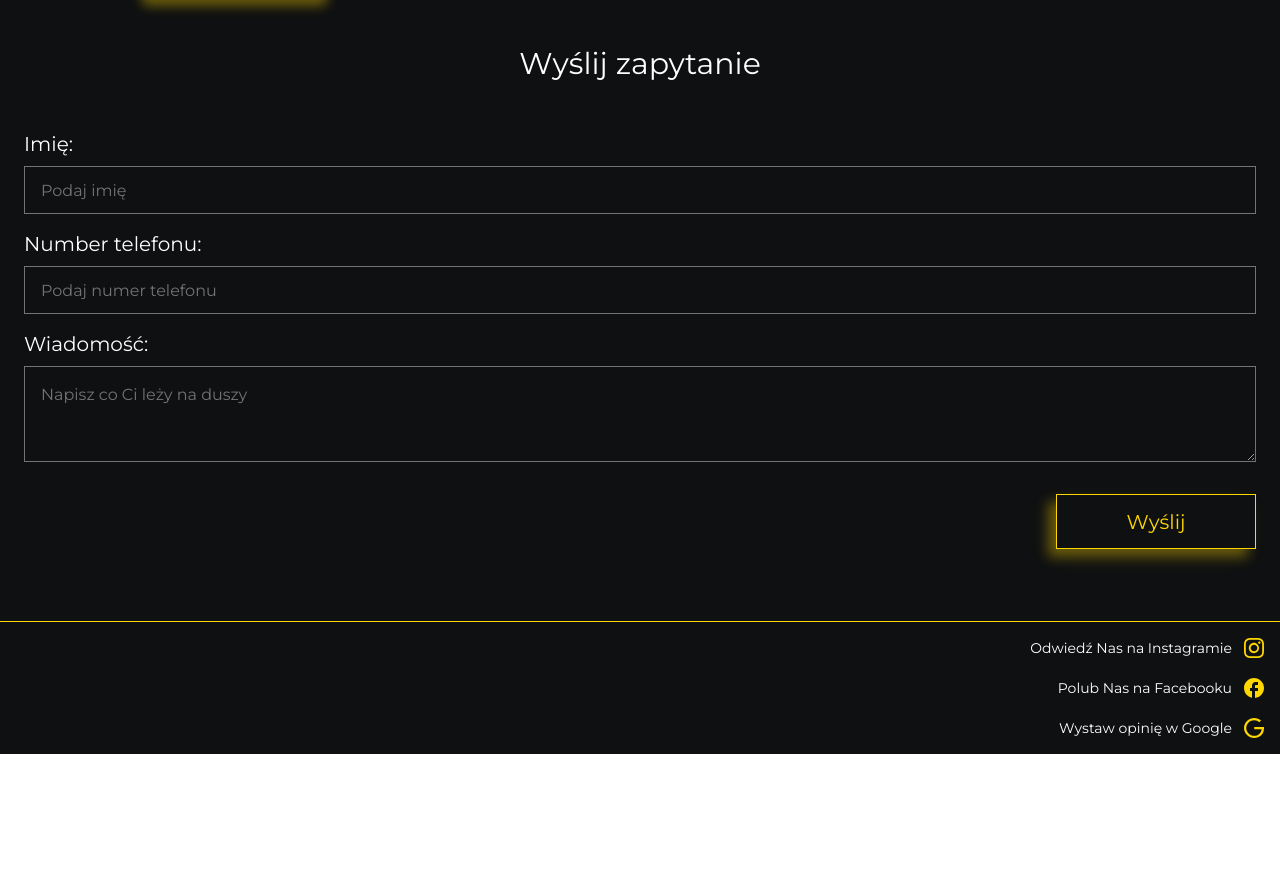
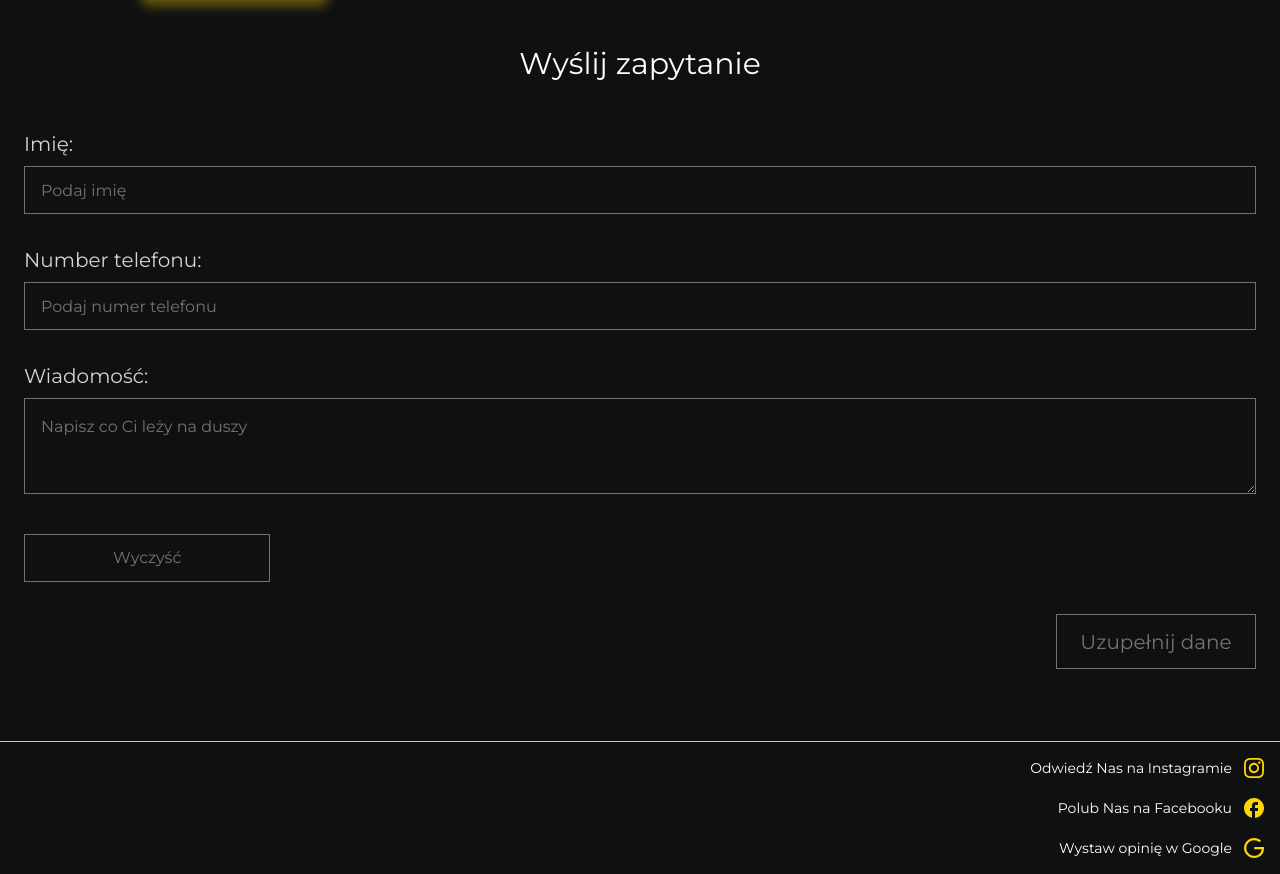
Before and after one commit to rafal19987/Hairdresser-Salon-Landing-Page-Booking-System-Nextjs-Tailwind-TypeScript-Redux-Nextauth-Zod, a Next.js app: page /contact in a window 1280 px wide. Shown: the part 1262-2136 px from the top of the page. Before the commit the page ends 2016 px from the top, so only its background shows below. Built offline with nearby package versions, Linux system fonts and the light colour scheme.

Commit message:
feat: create form validation with zod nad react hook form

```diff
--- a/src/components/pages/contact/ContactForm.tsx
+++ /dev/null
@@ -1,57 +0,0 @@
-'use client';
-
-import { useForm, SubmitHandler } from 'react-hook-form';
-
-type TFormProps = {
-  name: string;
-  phoneNumber: number;
-  message: string;
-};
-
-const ContactForm = () => {
-  const {
-    register,
-    handleSubmit,
-    formState: { errors },
-  } = useForm<TFormProps>();
-
-  const onSubmit: SubmitHandler<TFormProps> = (data) => console.log(data);
-
-  return (
-    <form className="flex flex-col" onSubmit={handleSubmit(onSubmit)}>
-      <label className="text-xl" htmlFor="imie">
-        Imię:
-      </label>
-      <input
-        {...register('name', { required: true })}
-        className="h-12 mt-2 p-4 border border-neutral-500 bg-transparent focus:border-[var(--gold)] placeholder:text-neutral-500"
-        type="text"
-        placeholder="Podaj imię"
-      />
-      <label className="mt-4 text-xl" htmlFor="phoneNumber">
-        Number telefonu:
-      </label>
-      <input
-        {...register('phoneNumber', { required: true })}
-        className="h-12 mt-2 p-4 border border-neutral-500 bg-transparent focus:border-[var(--gold)] placeholder:text-neutral-500"
-        type="number"
-        placeholder="Podaj numer telefonu"
-      />
-      <label className="mt-4 text-xl" htmlFor="message">
-        Wiadomość:
-      </label>
-      <textarea
-        {...register('message', { required: true })}
-        className="h-24 mt-2 p-4 border border-neutral-500 bg-transparent focus:border-[var(--gold)] placeholder:text-neutral-500"
-        placeholder="Napisz co Ci leży na duszy"
-      />
-      <input
-        className="self-end w-[200px] h-[55px] mt-8 border border-[var(--gold)] text-xl text-[var(--gold)] shadow-cardShadow hover:shadow-none hover:translate-y-2 hover:-translate-x-2 transition-all duration-100"
-        type="submit"
-        value="Wyślij"
-      />
-    </form>
-  );
-};
-
-export default ContactForm;
--- a/src/components/pages/contact/ContactPage.tsx
+++ b/src/components/pages/contact/ContactPage.tsx
@@ -1,5 +1,5 @@
 import Image from 'next/image';
-import ContactForm from './ContactForm';
+import ContactForm from '@/components/pages/contact/componenets/contactForm/ContactForm';
 import employee1 from '@/assets/employee-1-face-image-big.png';
 import employee2 from '@/assets/employee-2-face-image-big.png';
 import googleMapsScreen from '@/assets/google-map-screen.png';
--- /dev/null
+++ b/src/components/pages/contact/componenets/contactForm/ContactForm.tsx
@@ -0,0 +1,152 @@
+'use client';
+
+import { useForm, SubmitHandler } from 'react-hook-form';
+import * as z from 'zod';
+import { zodResolver } from '@hookform/resolvers/zod';
+
+const phoneRegex = new RegExp(
+  /^([+]?[\s0-9]+)?(\d{3}|[(]?[0-9]+[)])?([-]?[\s]?[0-9])+$/
+);
+
+const formSchema = z.object({
+  name: z
+    .string()
+    .min(4, { message: 'Wymagane minimum 4 znaki' })
+    .max(20, { message: 'Dozwolone maksymalnie 20 znaków' })
+    .transform((v) => v.toLowerCase().replace(/\s+/g, '_')),
+  phoneNumber: z
+    .string()
+    .length(9, { message: 'Numer musi zawierać 9 znaków' })
+    .regex(phoneRegex, { message: 'Niepoprawny numer telefonu' }),
+  message: z
+    .string()
+    .min(10, { message: 'Wiadomość musi zawierać przynajmniej 10 znaków' })
+    .max(40, { message: 'Maksymalna długość wiadomości to 40 znaków' }),
+});
+
+type TFormSchema = z.infer<typeof formSchema>;
+
+const ContactForm = () => {
+  const {
+    register,
+    handleSubmit,
+    reset,
+    watch,
+    getFieldState,
+
+    formState: { isDirty, errors, isSubmitting, isValid, isSubmitSuccessful },
+  } = useForm<TFormSchema>({
+    resolver: zodResolver(formSchema),
+    mode: 'onChange',
+    defaultValues: {
+      name: '',
+      phoneNumber: '',
+      message: '',
+    },
+  });
+
+  const name = watch('name');
+  const nameState = getFieldState('name');
+  const phoneNumber = watch('phoneNumber');
+  const phoneNumberState = getFieldState('phoneNumber');
+  const message = watch('message');
+  const messageState = getFieldState('message');
+
+  const onSubmit: SubmitHandler<TFormSchema> = (data) => {
+    console.log(data);
+    reset();
+  };
+
+  return (
+    <form className="flex flex-col" onSubmit={handleSubmit(onSubmit)}>
+      <label className="text-xl text-neutral-300" htmlFor="imie">
+        Imię:
+      </label>
+      <input
+        {...register('name')}
+        type="text"
+        id="name"
+        className={`h-12 mt-2 p-4 border
+        ${!nameState.isDirty && ' border-neutral-500'}
+        ${name.length > 0 && name.length < 4 && 'border-red-500'}
+        ${
+          !nameState.invalid &&
+          nameState.isDirty &&
+          'border-green-500 text-green-500'
+        }
+        bg-transparent  placeholder:text-neutral-500 outline-none`}
+        placeholder="Podaj imię"
+        aria-invalid={errors.name ? 'true' : 'false'}
+      />
+
+      <span className="w-2/4 h-6 mt-1 pl-4 text-sm text-red-500">
+        {errors.name?.message}
+      </span>
+
+      <label className="mt-1 text-xl text-neutral-300" htmlFor="phoneNumber">
+        Number telefonu:
+      </label>
+      <input
+        {...register('phoneNumber')}
+        type="text"
+        id="phoneNumber"
+        className={`h-12 mt-2 p-4 border
+        ${!phoneNumberState.isDirty && ' border-neutral-500'}
+        ${phoneNumber.length > 0 && phoneNumber.length < 9 && 'border-red-500'}
+        ${
+          !phoneNumberState.invalid &&
+          phoneNumberState.isDirty &&
+          'border-green-500 text-green-500'
+        }
+        bg-transparent  placeholder:text-neutral-500 outline-none`}
+        placeholder="Podaj numer telefonu"
+        aria-invalid={errors.phoneNumber ? 'true' : 'false'}
+      />
+      <span className="w-2/4 h-6 mt-1 text-sm text-red-500">
+        {errors.phoneNumber?.message}
+      </span>
+
+      <label className="mt-1 text-xl text-neutral-300" htmlFor="message">
+        Wiadomość:
+      </label>
+      <textarea
+        {...register('message')}
+        id="message"
+        className={`h-24 mt-2 p-4 border
+        ${!messageState.isDirty && ' border-neutral-500'}
+        ${message.length > 0 && message.length < 10 && 'border-red-500'}
+        ${
+          !messageState.invalid &&
+          messageState.isDirty &&
+          'border-green-500 text-green-500'
+        }
+        bg-transparent  placeholder:text-neutral-500 outline-none`}
+        placeholder="Napisz co Ci leży na duszy"
+        aria-invalid={errors.message ? 'true' : 'false'}
+      />
+      <span className="w-full h-6 mt-1 text-sm text-red-500">
+        {errors.message?.message}
+      </span>
+
+      <button
+        disabled={!isDirty || isSubmitting}
+        onClick={() => reset()}
+        className="w-1/5 h-12 mt-3 border border-[var(--gold)] disabled:border-neutral-500 text-[var(--gold)] disabled:text-neutral-500 disabled:cursor-not-allowed transition-colors duration-200"
+      >
+        Wyczyść
+      </button>
+      <input
+        disabled={!isValid || isSubmitting}
+        className={`self-end w-[200px] h-[55px] mt-8 border ${
+          isValid
+            ? 'border-[var(--gold)] text-[var(--gold)] shadow-cardShadow hover:cursor-pointer hover:translate-y-2 hover:-translate-x-2 '
+            : 'disabled:border-neutral-500 disabled:text-neutral-500 disabled:shadow-none disabled:cursor-not-allowed'
+        } text-xl hover:shadow-none transition-all duration-300`}
+        type="submit"
+        value={isValid ? 'Wyślij' : 'Uzupełnij dane'}
+      />
+    </form>
+  );
+};
+
+export default ContactForm;
```
Also changed, not shown: src/components/pages/contact/componenets/contactForm/FieldLabel.tsx (added).
